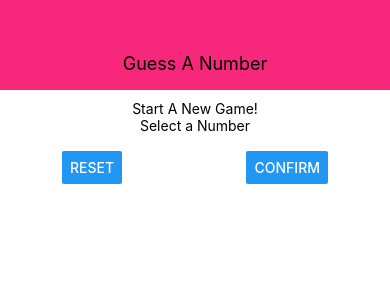
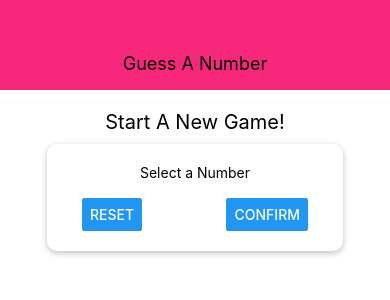
Before and after one commit to varunkverma/Guess-A-Number-App, a React Native app: screen / in a window 390 px wide. Shown: the top 300 px of the page. Built offline with nearby package versions, Linux system fonts and the light colour scheme.

Commit message:
added styles to the Start game screen to give a card with shadow effect to the input components

```diff
--- a/screens/start-game-screen.jsx
+++ b/screens/start-game-screen.jsx
@@ -4,7 +4,7 @@ import { View, Text, StyleSheet, TextInput, Button } from "react-native";
 const StartGameScreen = (props) => {
   return (
     <View style={styles.screen}>
-      <Text style={styles.Title}>Start A New Game!</Text>
+      <Text style={styles.title}>Start A New Game!</Text>
       <View style={styles.inputContainer}>
         <Text>Select a Number</Text>
         <TextInput />
@@ -31,6 +31,17 @@ const styles = StyleSheet.create({
     width: 300,
     maxWidth: "80%",
     alignItems: "center",
+    shadowColor: "#000",
+    shadowOffset: {
+      height: 2,
+      width: 0,
+    },
+    shadowRadius: 6,
+    shadowOpacity: 0.26,
+    elevation: 5,
+    backgroundColor: "white",
+    padding: 20,
+    borderRadius: 10,
   },
   buttonContainer: {
     flexDirection: "row",
```
